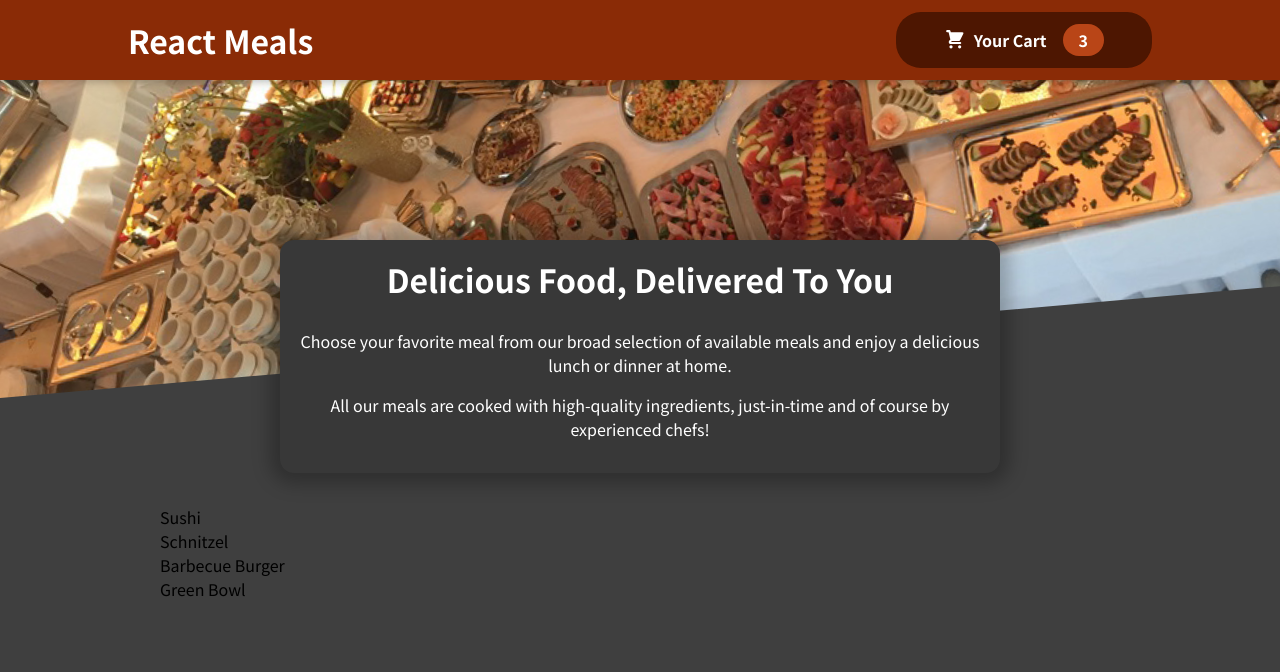
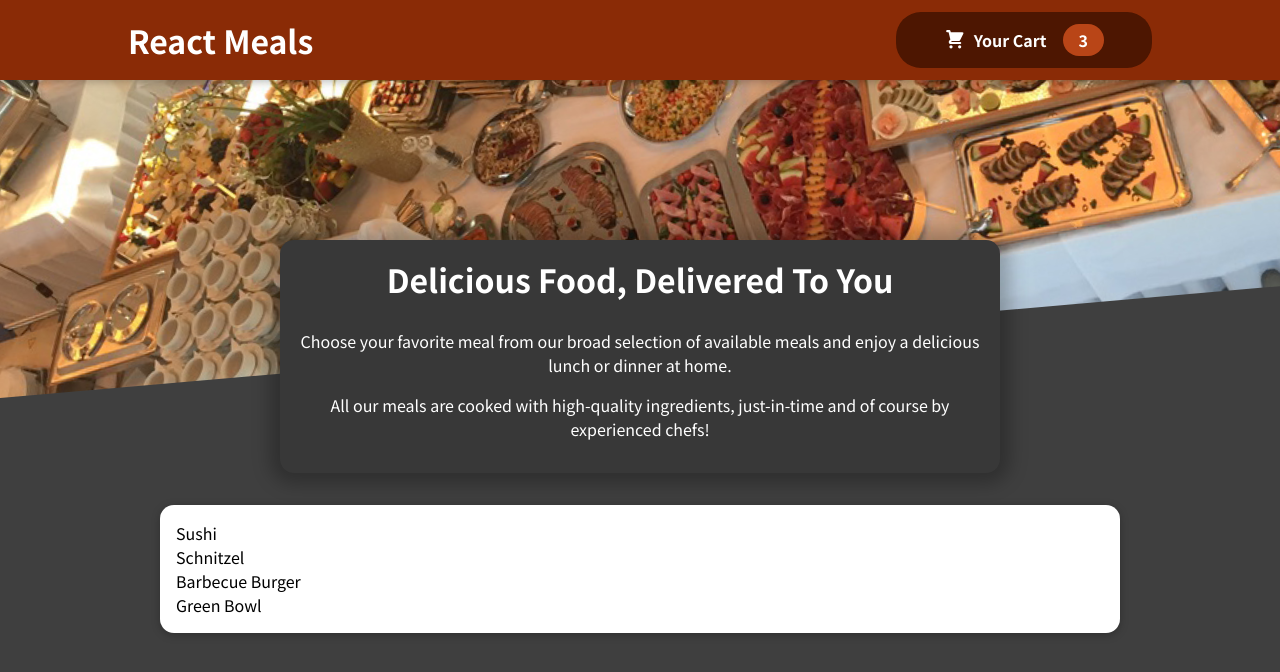
Before and after one commit to Amr-mohsen64/Food_Order_React_App, a React (Create React App) app: page / in a window 1280 px wide. Shown: the top 672 px of the page. Built offline with nearby package versions, Linux system fonts and the light colour scheme.

Commit message:
ADD MealItem  Component

```diff
--- a/src/components/Meals/AvailableMeals.js
+++ b/src/components/Meals/AvailableMeals.js
@@ -1,5 +1,6 @@
 import React from 'react'
 import classes from "./AvailableMeals.module.css"
+import Card from "../UI/Card/Card";
 
 const DUMMY_MEALS = [
     {
@@ -33,9 +34,11 @@
 
     return (
         <section className={classes.meals}>
-            <ul>
-                {mealList}
-            </ul>
+            <Card>
+                <ul>
+                    {mealList}
+                </ul>
+            </Card>
         </section>
     )
 }
--- /dev/null
+++ b/src/components/Meals/MealItem/MealItem.module.css
@@ -0,0 +1,22 @@
+.meal {
+    display: flex;
+    justify-content: space-between;
+    margin: 1rem;
+    padding-bottom: 1rem;
+    border-bottom: 1px solid #ccc;
+}
+
+.meal h3 {
+    margin: 0 0 0.25rem 0;
+}
+
+.description {
+    font-style: italic;
+}
+
+.price {
+    margin-top: 0.25rem;
+    font-weight: bold;
+    color: #ad5502;
+    font-size: 1.25rem;
+}
```
Also changed, not shown: src/components/Meals/MealItem/MealItem.js (added, +21 -0 lines), 1 other file (tests, documents, lock files or other folders).
